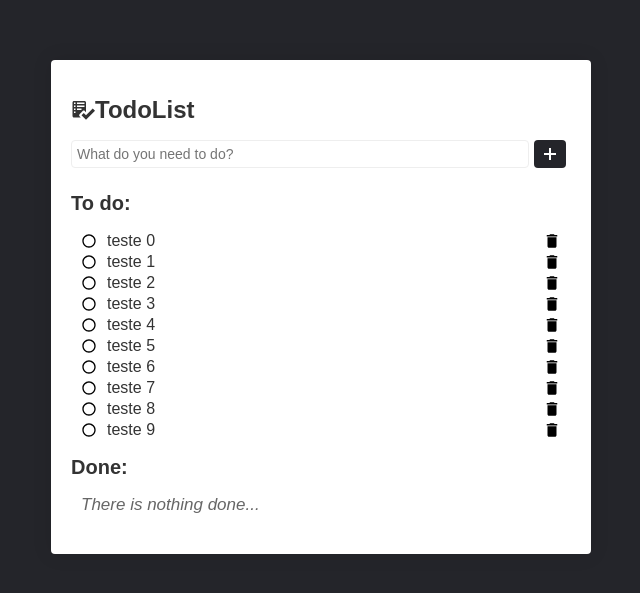
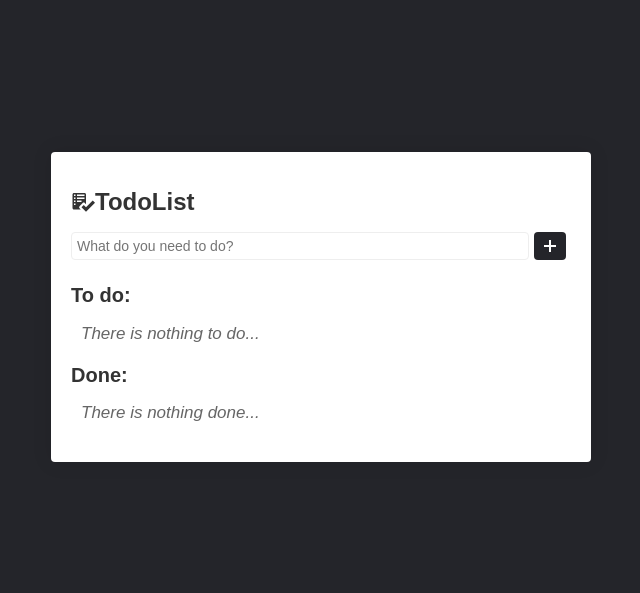
Before and after one commit to JosueCesar/todolist, a React (Create React App) app: page / in a window 1280 px wide. Shown: the part 101-694 px from the top of the page, without its empty margins (319-959 px from the left). Built offline with nearby package versions, Linux system fonts and the light colour scheme.

Commit message:
refactor: tranfered all tasks handling responsabilities for a Tasks Context Api

```diff
--- a/src/App.tsx
+++ b/src/App.tsx
@@ -1,14 +1,15 @@
 import React from 'react';
+import AppProvider from './hooks';
 
 import Routes from './routes';
 import GlobalStyle from './styles/Global';
 
 const App: React.FC = () => {
   return (
-    <>
+    <AppProvider>
       <Routes />
       <GlobalStyle />
-    </>
+    </AppProvider>
   );
 }
 
--- a/src/components/FormComponent/index.tsx
+++ b/src/components/FormComponent/index.tsx
@@ -5,6 +5,7 @@ import { GoPlus } from 'react-icons/go';
 import { GoChecklist } from 'react-icons/go';
 import { FormContainer } from '../../styles/Styles';
 import * as yup from 'yup';
+import { TaskProps } from '../../hooks/tasks';
 
 const validation = yup.object().shape({
   task: yup.string().min(5).required('Todo name is required')
@@ -12,7 +13,7 @@ const validation = yup.object().shape({
 
 interface FormProps {
   initialValues: any;
-  handleSubmit(e: React.FormEvent<HTMLFormElement>): void;
+  handleSubmit(e: Omit<TaskProps, 'id' | 'pending'>): void;
 }
 
 const Form: React.FC<FormProps> = ({ initialValues, handleSubmit }) => {
--- /dev/null
+++ b/src/hooks/index.tsx
@@ -0,0 +1,12 @@
+import React from 'react';
+import { TasksProvider } from './tasks';
+
+const AppProvider: React.FC = ({ children }) => {
+  return (
+    <TasksProvider>
+      {children}
+    </TasksProvider>
+  );
+}
+
+export default AppProvider;
--- /dev/null
+++ b/src/hooks/tasks.tsx
@@ -0,0 +1,58 @@
+import md5 from 'js-md5';
+import React, { createContext, useCallback, useState } from 'react';
+import { useContext } from 'react';
+
+export interface TaskProps {
+  id: string;
+  task: string;
+  pending: boolean;
+}
+
+interface TasksContextProps {
+  tasks: TaskProps[];
+  addTask(name: string): void;
+  removeTask(id: string): void;
+  handlePending(id: string): void;
+}
+
+const TasksContext = createContext<TasksContextProps>({} as TasksContextProps);
+
+const TasksProvider: React.FC = ({ children }) => {
+  const [tasks, setTasks] = useState<TaskProps[]>([]);
+
+  const addTask = useCallback((name: string) => {
+    if(!name) throw new Error('Invalid name.')
+    setTasks(oldState => [...oldState, {
+      id: md5(name + new Date().getTime()),
+      task: name,
+      pending: true,
+    }])
+  }, []);
+
+  const removeTask = useCallback((id: string) => {
+    setTasks(oldValue => oldValue.filter(task => task.id !== id));
+  }, []);
+
+
+  const handlePending = useCallback((id: string) => {
+    setTasks(oldState => oldState.map(task => task.id === id ? { ...task, pending: !task.pending } : task))
+  }, []);
+
+  return (
+    <TasksContext.Provider value={{ tasks, addTask, removeTask, handlePending }}>
+      {children}
+    </TasksContext.Provider>
+  );
+};
+
+const useTasks = (): TasksContextProps => {
+  const context = useContext(TasksContext);
+
+  if (!context) {
+    throw new Error('useTasks must be used with an TasksProvider');
+  }
+
+  return context;
+};
+
+export { TasksProvider, useTasks };
--- a/src/pages/Home/index.tsx
+++ b/src/pages/Home/index.tsx
@@ -1,47 +1,19 @@
 /* eslint-disable react-hooks/exhaustive-deps */
 import React from 'react';
-import md5 from 'js-md5';
 
 import Form from '../../components/FormComponent';
-import List, { TaskProps } from '../../components/ListComponent'
+import List from '../../components/ListComponent';
+import { useTasks } from '../../hooks/tasks';
 import { Container } from '../../styles/Styles';
-import { useState } from 'react';
-import { useCallback } from 'react';
-import { useEffect } from 'react';
 
 const Home: React.FC = () => {
-  const [tasks, setTasks] = useState<TaskProps[]>([]);
-
-  const handleSubmit = useCallback(({ task }: any) => {
-    setTasks(oldValue => [
-      ...oldValue, {
-        id: md5(task + new Date().getTime()),
-        task,
-        pending: true,
-      }
-    ]);
-  }, []);
-
-  const handleDelete = useCallback((id: string) => {
-    setTasks(oldValue => oldValue.filter(task => task.id !== id));
-  }, []);
-
-  const handleConclude = useCallback((id: string) => {
-    setTasks(oldState => oldState.map(task => task.id === id ? { ...task, pending: !task.pending } : task))
-  }, [tasks]);
-
-  useEffect(() => {
-    let a = new Array(10).fill(0);
-    a.forEach((_v, i) =>{
-      handleSubmit({ task: 'teste ' + i })
-    })
-  }, [])
+  const { tasks, addTask, removeTask, handlePending } = useTasks();
 
   return (
     <Container>
       <Form
         initialValues={{ task: '' }}
-        handleSubmit={handleSubmit}
+        handleSubmit={({ task }) => addTask(task)}
       />
 
       <hr />
@@ -49,16 +21,16 @@ const Home: React.FC = () => {
       <List
         title='To do'
         titleIcon=""
-        deleteTask={handleDelete}
-        concludeTask={handleConclude}
+        deleteTask={removeTask}
+        concludeTask={handlePending}
         tasks={tasks.filter(task => task.pending)}
       />
 
       <List
         title='Done'
         titleIcon=""
-        deleteTask={handleDelete}
-        concludeTask={handleConclude}
+        deleteTask={removeTask}
+        concludeTask={handlePending}
         tasks={tasks.filter(task => task.pending === false)}
       />
     </Container>
```
Also changed, not shown: src/components/ListComponent/index.tsx (+1 -7 lines).
